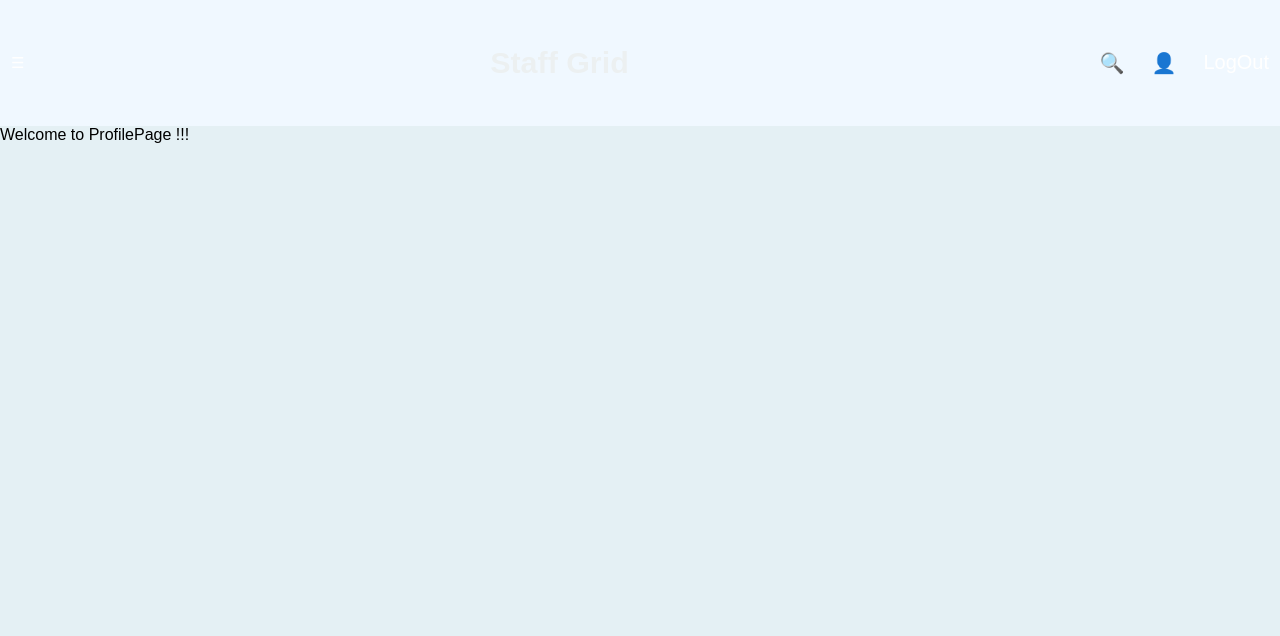
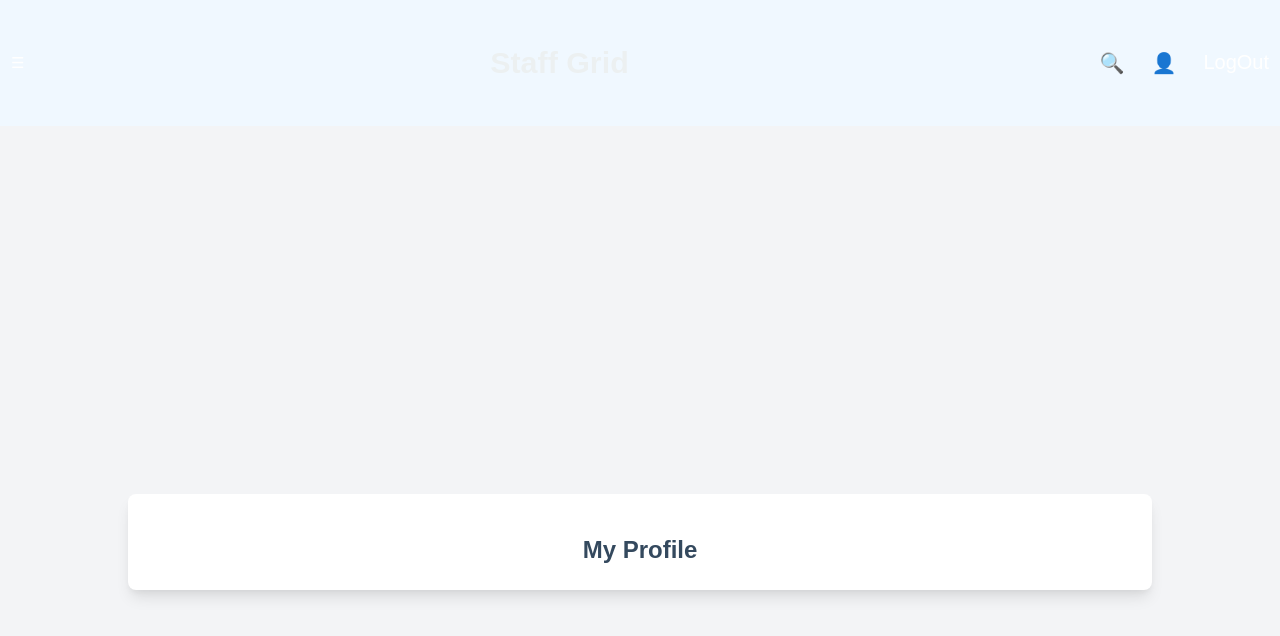
Before and after one commit to Swayam-Hingu/G17_StaffGrid, a React (Create React App) app in the folder frontend/: page /api/profile in a window 1280 px wide. Shown: the top 636 px of the page. Built offline with nearby package versions, Linux system fonts and the light colour scheme; a web font is replaced by a local one.

Commit message:
Add into Profile Header

```diff
--- a/frontend/src/components/css/profile.css
+++ b/frontend/src/components/css/profile.css
@@ -0,0 +1,29 @@
+.profile-container {
+  display: flex;
+  justify-content: center;
+  align-items: center;
+  padding: 1rem;
+  min-height: 100vh;
+  background-color: #f3f4f6;
+}
+
+.profile-card {
+  border-radius: 0.5rem;
+  width: 100%;
+  max-width: 64rem;
+  background-color: #ffffff;
+  box-shadow: 0 10px 15px -3px rgba(0, 0, 0, 0.1),
+    0 4px 6px -2px rgba(0, 0, 0, 0.05);
+}
+.profile-header {
+  text-align: center;
+  margin-bottom: 1.5rem;
+}
+
+.profile-header h1 {
+  padding-top: 1.5rem;
+  margin-bottom: 1.5rem;
+  font-size: 1.5rem;
+  line-height: 2rem;
+  font-weight: 700;
+}
--- a/frontend/src/pages/profile.js
+++ b/frontend/src/pages/profile.js
@@ -1,9 +1,19 @@
-import React from 'react'
+import React from "react";
+import "../components/css/profile.css";
 
 function ProfilePage() {
   return (
-    <div>Welcome to ProfilePage !!!</div>
-  )
+    <div className="profile-container">
+      <div className="profile-card">
+        <header className="profile-header">
+          <h1>My Profile</h1>
+        </header>
+        <div className="profile-content">
+          {/* Profile sections will go here */}
+        </div>
+      </div>
+    </div>
+  );
 }
 
-export default ProfilePage
+export default ProfilePage;
```
